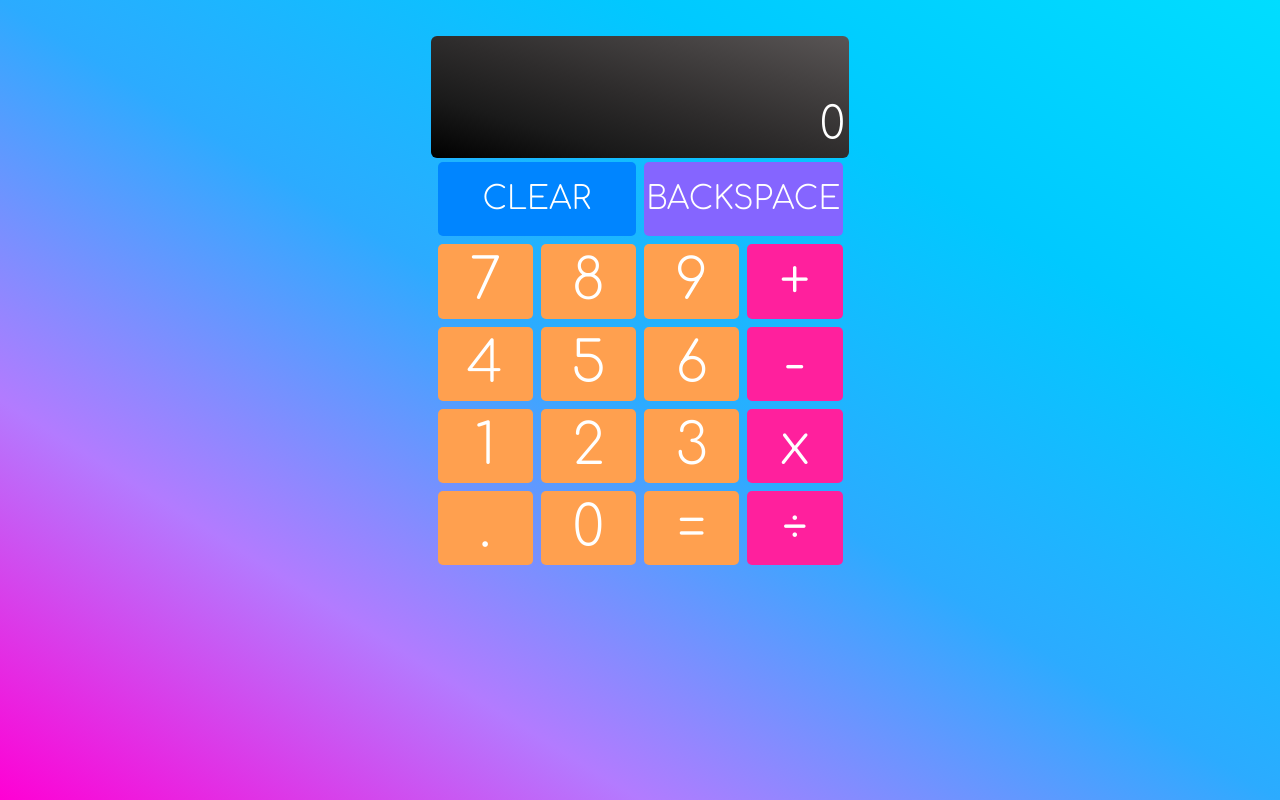
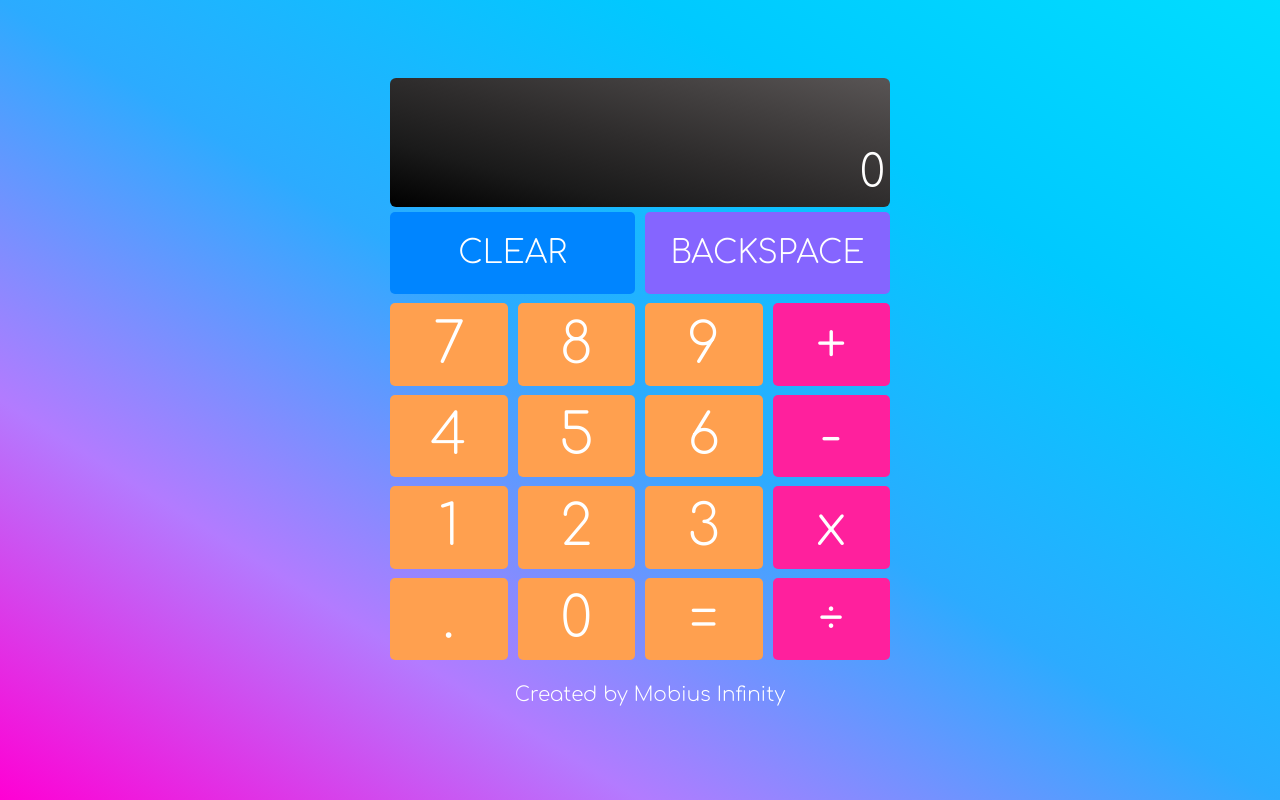
Before and after one commit to MobiusInfinity1000/calculator, a plain HTML site: page index.html in a window 1280 px wide. Drawn offline with Linux system fonts and the light colour scheme.

Commit message:
Finishing touches

```diff
--- a/calculator.js
+++ b/calculator.js
@@ -6,6 +6,7 @@ let operatorButtons = document.getElementsByClassName("operator");
 let clearButton = document.getElementById("clearBtn");
 let backspaceButton = document.getElementById("backspaceBtn");
 let equalsButton = document.getElementById("equals");
+let decimalButton = document.getElementById("decimal");
 // let addButton = document.getElementById("addBtn");
 // let subtractButton = document.getElementById("subtractBtn");
 // let multiplyButton = document.getElementById("multiplyBtn");
@@ -57,10 +58,18 @@ function getSymbolOperator(inputString){
 
 //insert numbers into mainDisplay
 function appendInput(){
-    mainDisplay.textContent = parseInt(currentNumber.toString() + this.textContent,10);
-    currentNumber = parseInt(mainDisplay.textContent,10);
+    mainDisplay.textContent = parseFloat(currentNumber.toString() + this.textContent,10);
+    currentNumber = parseFloat(mainDisplay.textContent,10);
     reClickFlag = true;
 };
+
+//decimal functionality
+function decimalInput(){
+    mainDisplay.textContent = currentNumber.toString() + ".";
+    currentNumber = mainDisplay.textContent;
+    // currentNumber = parseFloat(mainDisplay.textContent, 10);
+}
+decimalButton.addEventListener('click', decimalInput);
 
 
 function activatekeyboardNumbers(e){
@@ -68,8 +77,8 @@ function activatekeyboardNumbers(e){
     if (!key) return; //exits if key outside scope entered
     //console.log(e.key);
     if (Number.isNaN(parseInt(e.key,10))) return; //exits if non-number entered
-    mainDisplay.textContent = parseInt(currentNumber.toString() + e.key,10);
-    currentNumber = parseInt(mainDisplay.textContent,10);
+    mainDisplay.textContent = parseFloat(currentNumber.toString() + e.key,10);
+    currentNumber = parseFloat(mainDisplay.textContent,10);
     reClickFlag = true;
 }
 
@@ -79,6 +88,8 @@ function clearInput(){
     firstNumber = null;
     secondNumber = 0;
     result = null;
+    operatorUsed = "";
+    symbolOperator = "";
     calcDisplay.textContent = "";
     mainDisplay.textContent = currentNumber;
 }
@@ -89,7 +100,7 @@ function backSpaceInput(){
         currentNumber = 0;
         mainDisplay.textContent = currentNumber;
     } else{
-        currentNumber = parseInt(currentNumber.toString().substring(0,currentNumber.toString().length-1),10);
+        currentNumber = parseFloat(currentNumber.toString().substring(0,currentNumber.toString().length-1),10);
         mainDisplay.textContent = currentNumber;
     };
 
@@ -115,6 +126,7 @@ function activatekeyboardOperands(e){
     if (!key) return; //exits if key outside scope entered
     //console.log(e.key);
     if (!Number.isNaN(parseInt(e.key,10))) return; //exits if non-number entered
+    if (e.key === ".") return;  //doesn't apply to decimals
 
     //same as getOperand
     if (reClickFlag === true){
@@ -131,12 +143,17 @@ function activatekeyboardOperands(e){
 }
 
 function calcResult(){
+
     result = Math.round(operate(operatorUsed, firstNumber, currentNumber)*10000)/10000; //rounding to 4dp
-    mainDisplay.textContent = result;
-    calcDisplay.textContent = firstNumber + symbolOperator + currentNumber + "=";
-    currentNumber = result;
-    firstNumber = null;
+    if (isNaN(result) === false) {
+        mainDisplay.textContent = result;
+        calcDisplay.textContent = firstNumber + symbolOperator + currentNumber + "=";
+        currentNumber = result;
+        firstNumber = null;
+    };
 };
+
+
 
 //basic functions
 function func_add(a,b){
@@ -154,6 +171,7 @@ function func_multiply(a,b){
 function func_divide(a,b){
     if (b===0){
         alert("LMAO, you can't divide by 0!");
+        return 0;
     } else {
     return a/b;
     };
@@ -175,6 +193,7 @@ for (let i=0; i<operatorButtons.length; i++){
 clearButton.addEventListener("click", clearInput);
 backspaceButton.addEventListener("click", backSpaceInput);
 equalsButton.addEventListener("click", calcResult);
+decimalButton.addEventListener('click', decimalInput);
 
 
 //keyboard Event listeners
@@ -184,6 +203,7 @@ document.addEventListener('keydown', (e) => {
     (e.key === "Enter") ? calcResult()
     : (e.key === "Backspace") ? backSpaceInput()
     : (e.key === "Escape") ? clearInput()
+    : (e.key === ".") ? decimalInput()
     : null;
 });
 
--- a/index.html
+++ b/index.html
@@ -6,6 +6,7 @@
     <link rel="preconnect" href="https://fonts.gstatic.com" crossorigin>
     <link href="https://fonts.googleapis.com/css2?family=Comfortaa:wght@300&display=swap" rel="stylesheet">
     <link rel="stylesheet" href="style.css">
+    <link rel="icon" href="https://icons.iconarchive.com/icons/wineass/ios7-redesign/128/Calculator-icon.png">
     <title>Calculator</title>
 </head>
 <body>
@@ -30,14 +31,14 @@
                 <div class = "grid-item number"><span class = "btn" data-key="2">2</span></div>
                 <div class = "grid-item number"><span class = "btn" data-key="3">3</span></div>
                 <div class = "grid-item operator"><span class = "btn" id ="timesBtn" data-key="*">x</span></div>
-                <div class = "grid-item decimal"><span class = "btn" data-key=".">.</span></div>
+                <div class = "grid-item decimal" id = "decimal"><span class = "btn" data-key=".">.</span></div>
                 <div class = "grid-item number"><span class = "btn" data-key="0">0</span></div>
                 <div class = "grid-item equals" id = "equals" data-key="Enter" data-key2 = "="><span class = "btn">=</span></div>
                 <div class = "grid-item operator"><span class = "btn" id ="divideBtn" data-key="/">÷</span></div>
             </div>
         </div>
     </main>
-    <!-- <footer class = "footer">Created by Mobius Infinity</footer> -->
+    <footer class = "footer">Created by Mobius Infinity</footer>
 </body>
 <script src="calculator.js"></script>
 </html>
--- a/style.css
+++ b/style.css
@@ -27,18 +27,18 @@ main{
     display: flex;
     align-items: center;
     justify-content: center;
-    height: 70vh;
+    height: 700px;
     margin:auto;
   }
-
 
 .calc-body{
     /* flex-shrink: 0; */
     flex:1 0 450px;
+    flex-shrink: 0;
     /* overflow: hidden; */
-    height: 90%;
-    min-width: 450px;
-    max-width: 450px;
+    height: 80%;
+    min-width: 500px;
+     max-width: 500px;
     margin:auto;
     /* margin-top: -3%; */
     /* flex-shrink: 0; */
@@ -47,7 +47,6 @@ main{
     border-width: 1%;
     border-radius: 5px;
     border-color: #FFD04D; */
-
 }
 
  .display{
@@ -56,7 +55,7 @@ main{
     margin-top: 0;
     margin-bottom: 0;
     border-radius: 6px;
-    width: 93%;
+    width: 500px;
     /* overflow:hidden; */
 }
 
@@ -87,12 +86,14 @@ main{
 }
 
 .grid-container{
+    position: relative;
+    max-width: 20cm;
 
     margin: auto;
     /* margin:2%; */
     margin-top:1%;
     height:80%;
-    width:90%;
+    /* width:90%; */
     display:grid;
     grid-template-columns: repeat(4, minmax(0, 1fr));
     column-gap:2%;
--- a/styles.css
+++ b/styles.css
@@ -1,27 +1,43 @@
-*,
-*::before,
-*::after {
+html{
+  /* background-image: linear-gradient(to right top, #ff00d4, #b37bff, #2cabff, #00c9ff, #00ddff);
+  background-attachment: fixed;
+  color: white; */
+  position: relative;
+  min-height: 100%;
+}
+
+*, *::before, *::after {
   box-sizing: border-box;
   padding: 0;
   margin: 0;
 }
-html{
+html {
+  /* footer support */
   position: relative;
   min-height: 100%;
-    /* position: relative; */
-    /* min-height: 100%; */
-     /* background-image: linear-gradient(to right top, #64e8de, #00d3f4, #00b8ff, #0095ff, #8a64eb);  */
-    background-color: blue;
-    font-family: 'Comfortaa', cursive;
 }
 
-body{
+body {
+  background-color: var(--background);
+  color: var(--font);
+  font-family: 'Roboto', sans-serif;
   line-height: 1.6;
   /* footer support */
   margin-bottom: 100px;
 }
 
-main{
+button {
+  border: none;
+  color: inherit;
+  font-family: inherit;
+  font-size: inherit;
+  cursor: pointer;
+  outline: none;
+}
+
+/* MAIN */
+
+.main {
   display: flex;
   align-items: center;
   justify-content: center;
@@ -31,16 +47,15 @@ main{
   margin-top: 50px;
 }
 
-
-.calc-body{
+.calc-body {
   width: 400px;
   border: 2px var(--border) solid;
   border-radius: 15px;
   padding: 20px;
+  background-color: var(--calculator);
 }
 
- .display{
-    background-image: linear-gradient(to right top, #000000, #1a1a1a, #2e2c2c, #434040, #595555);
+.display {
   padding: 10px 20px;
   border: 2px var(--border) solid;
   border-radius: 5px;
@@ -49,91 +64,78 @@ main{
   text-align: right;
   word-wrap: break-word;
   word-break: break-all;
-    /* overflow:hidden; */
 }
 
-.displaySpan{
-    margin: 2%;
+.operations {
+  min-height: 32px;
+  font-size: 20px;
 }
 
-.digits{
-    padding-top:3%;
-    padding-bottom:2%;
-    padding-left: 1%;
-    padding-right: 1%;
-    font-size:5em;
-    width:100%;
-    text-align: right;
+.digits {
+  min-height: 64px;
+  font-size: 40px;
 }
 
-.operations{
-    width:100%;
-    background:transparent;
-    text-align: right;
-    font-size: 2em;
-    padding: 2%;
-    padding-right:-5%;
-    padding-left: 0;
-
-}
-
-.grid-container{
-
+.grid-container {
   display: grid;
   grid-template-columns: repeat(4, 1fr);
   grid-gap: 10px;
 }
-.span-2 {
+
+/* .span-2 {
   grid-column: span 2;
-  }
+} */
 
-.grid-item{
+.grid-item {
   padding: 20px;
   border: 2px var(--border) solid;
   border-radius: 5px;
   background-color: var(--btn);
   font-size: 20px;
-    background-color: #FFA04F;
-    opacity: 1;
-    border-radius: 5px;
-    transition:0.5s;
-    line-height: 100%;
-
 }
 
-.btn{
-    position: absolute;
-  left: 50%;
-  top: 50%;
-  transform: translate(-50%, -50%);
+.grid-item:hover {
+  background-color: var(--btn-hover);
 }
 
-.operator{
-    background-color: #FF209D;
+.grid-item:active {
+  background-color: var(--btn-active);
 }
 
-.clear{
-    grid-column-start: 1;
-    font-size: 200%;
-    grid-column-end: 3;
-    background-color: #0085FF;
+.clear {
+  background-color: var(--btn-red);
 }
 
-.backspace{
-    grid-column-start: 3;
-    font-size: 200%;
-    grid-column-end: 5;
-    background-color: #8565FF;
+.clear:hover {
+  background-color: var(--btn-red-hover);
 }
 
-.grid-item:hover{
-    background-color: #FF676E;
+.clear:active {
+  background-color: var(--btn-red-active);
 }
 
-.clear:hover{
-    background-color: #0088AE;
+.backspace {
+  background-color: var(--btn-blue);
 }
-footer{
+
+.backspace:hover {
+  background-color: var(--btn-blue-hover);
+}
+
+.backspace:active {
+  background-color: var(--btn-blue-active);
+}
+
+/* Disables input spinners in calc screen */
+input[type='number']::-webkit-inner-spin-button,
+input[type='number']::-webkit-outer-spin-button {
+  -webkit-appearance: none;
+  margin: 0;
+}
+
+/* FOOTER */
+
+.footer {
   position: absolute;
   bottom: 0;
   left: 0;
@@ -145,3 +147,13 @@ footer{
   padding: 10px;
   font-size: 20px;
 }
+
+/* .fa-github {
+  color: var(--font);
+  font-size: 24px;
+  transition: transform 0.3s ease-in-out;
+}
+
+.fa-github:hover {
+  transform: rotate(360deg) scale(1.2);
+} */
```
Lines whose indentation alone changed are shown as unchanged.
